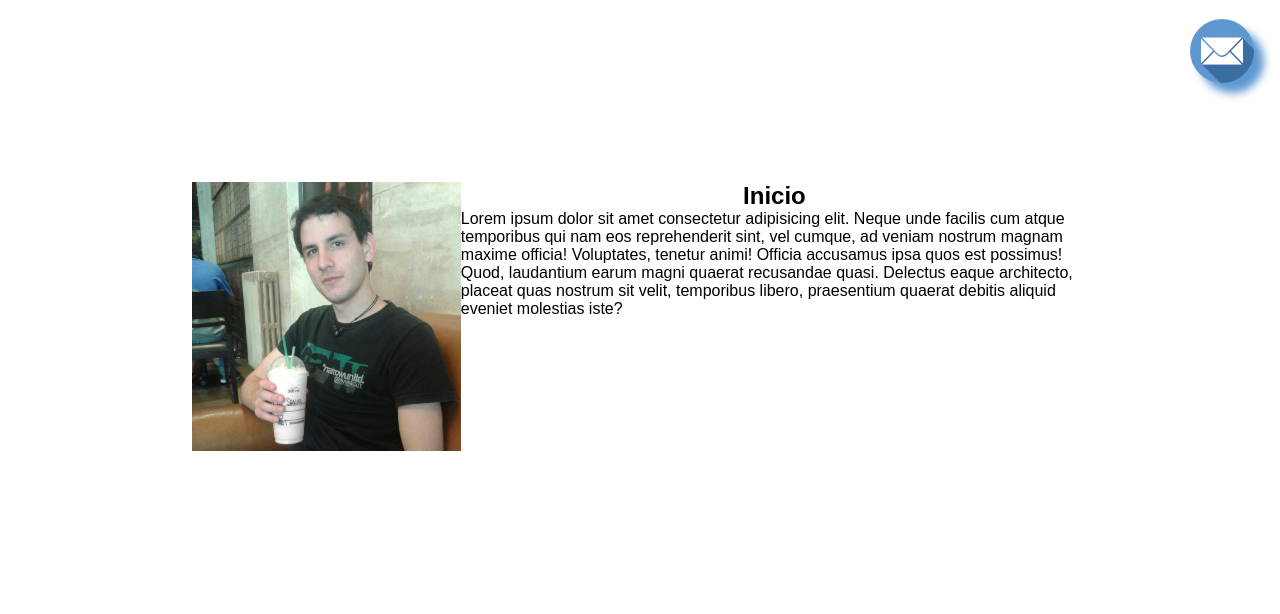
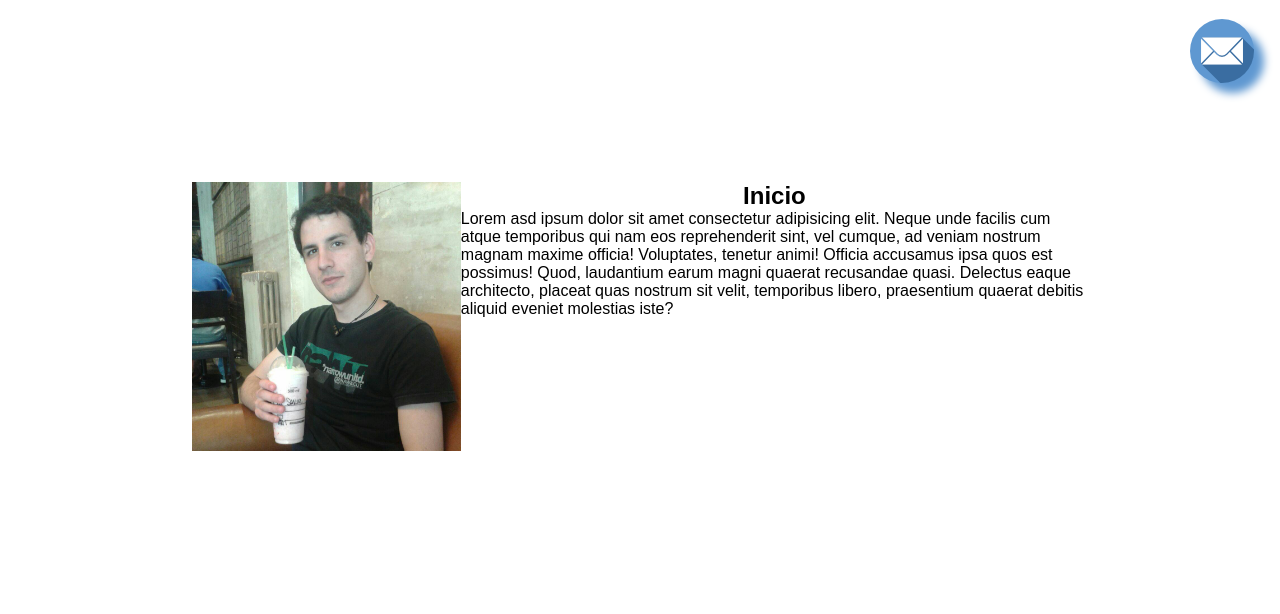
Before and after one commit to smariscal/Portfolio, a plain HTML site: page index.html in a window 1280 px wide. Shown: the part 141-755 px from the top of the page. Drawn offline with Linux system fonts and the light colour scheme; a web font is replaced by a local one.

Commit message:
cambio desde branch

```diff
--- a/index.html
+++ b/index.html
@@ -33,7 +33,7 @@
                     <img src="imagenes/Img_SamuelMariscalInicio.jpg" class="estructura__principal__img" alt="Samuel Mariscal">
                     <div class="estructura__principal__texto">
                         <h2>Inicio</h2>
-                        <p>Lorem ipsum dolor sit amet consectetur adipisicing elit. Neque unde facilis cum atque temporibus qui nam eos reprehenderit sint, vel cumque, ad veniam nostrum magnam maxime officia! Voluptates, tenetur animi!
+                        <p>Lorem asd ipsum dolor sit amet consectetur adipisicing elit. Neque unde facilis cum atque temporibus qui nam eos reprehenderit sint, vel cumque, ad veniam nostrum magnam maxime officia! Voluptates, tenetur animi!
                         Officia accusamus ipsa quos est possimus! Quod, laudantium earum magni quaerat recusandae quasi. Delectus eaque architecto, placeat quas nostrum sit velit, temporibus libero, praesentium quaerat debitis aliquid eveniet molestias iste?</p>
                     </div>
                 </section>
```
